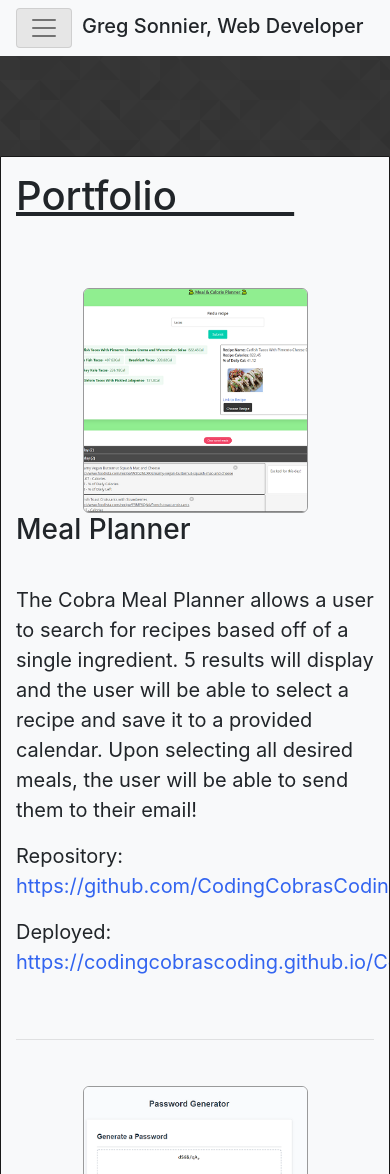
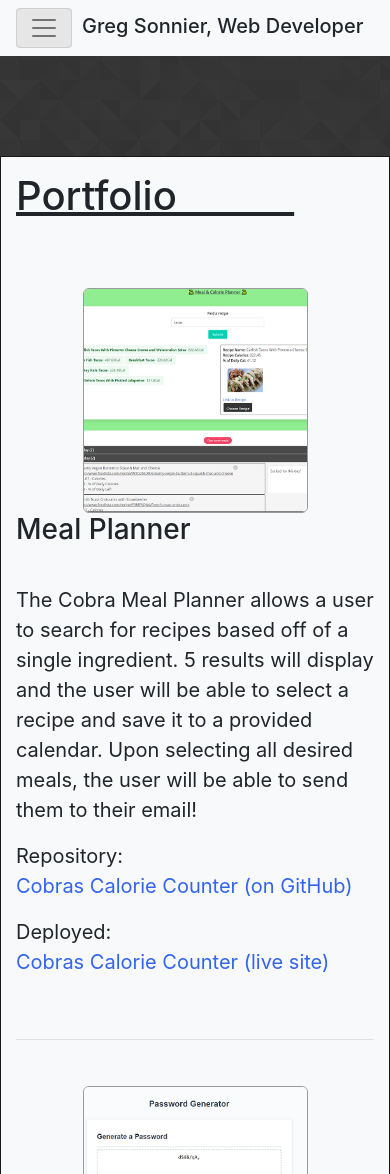
Before and after one commit to gsonnier333/gsonnier333.github.io, a React (Create React App) app: page / in a window 390 px wide. Shown: the top 1174 px of the page. Built offline with nearby package versions, Linux system fonts and the light colour scheme.

Commit message:
updated resume, fixed link text to meal planner on mobile

```diff
--- a/src/components/Projects/MealPlanner.js
+++ b/src/components/Projects/MealPlanner.js
@@ -39,7 +39,7 @@ export default function MealPlanner() {
 							target="_blank"
 							rel="noopener noreferrer"
 						>
-							https://github.com/CodingCobrasCoding/CobrasCalorieCounter
+							Cobras Calorie Counter (on GitHub)
 						</a>
 					</p>
 					<p>
@@ -50,7 +50,7 @@ export default function MealPlanner() {
 							target="_blank"
 							rel="noopener noreferrer"
 						>
-							https://codingcobrascoding.github.io/CobrasCalorieCounter
+							Cobras Calorie Counter (live site)
 						</a>
 					</p>
 				</Col>
```
Also changed, not shown: 1 other file (tests, documents, lock files or other folders).
